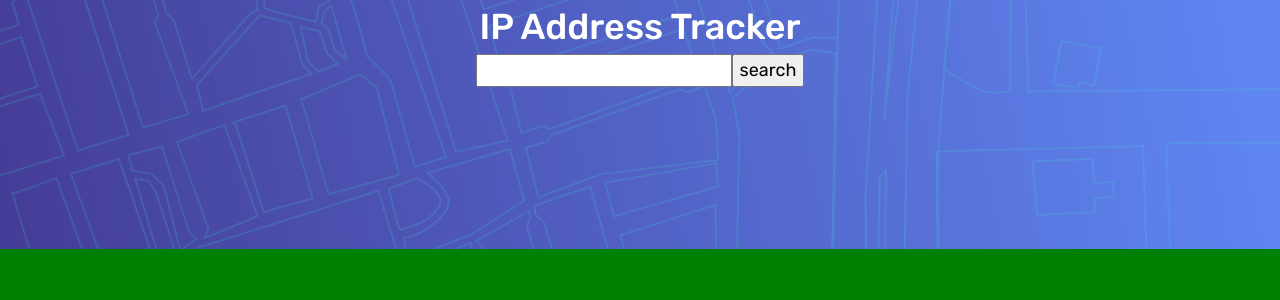
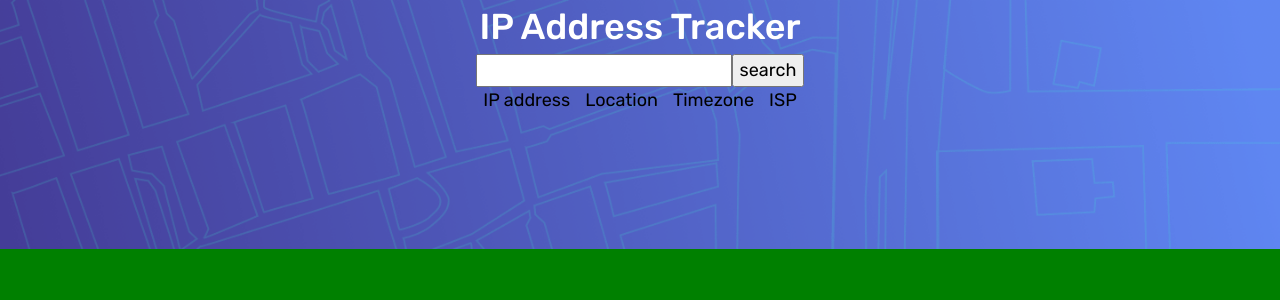
Before and after one commit to puerchik/ip_address_tracker, a React (Vite) app: page / in a window 1280 px wide. Shown: the top 300 px of the page. Built offline with nearby package versions, Linux system fonts and the light colour scheme.

Commit message:
layout InfoForm component

```diff
--- /dev/null
+++ b/src/components/IPinfo/IPinfo.tsx
@@ -0,0 +1,21 @@
+import styled from 'styled-components'
+
+export const IPinfo = () => {
+  return (
+    <>
+      <S.InfoList>
+        <li>IP address</li>
+        <li>Location</li>
+        <li>Timezone</li>
+        <li>ISP</li>
+      </S.InfoList>
+    </>
+  )
+}
+
+const S = {
+  InfoList: styled.ul`
+    display: flex;
+    column-gap: 15px;
+  `,
+}
--- /dev/null
+++ b/src/components/IPinfo/index.ts
@@ -0,0 +1 @@
+export { IPinfo } from './IPinfo'
--- a/src/components/infoForm/InfoForm.tsx
+++ b/src/components/infoForm/InfoForm.tsx
@@ -1,3 +1,4 @@
+import { IPinfo } from 'components/IPinfo'
 import { SearchInput } from 'components/SearchInput'
 import styled from 'styled-components'
 
@@ -7,6 +8,7 @@ export const InfoForm = () => {
       <S.InfoFormInner>
         <S.Title>IP Address Tracker</S.Title>
         <SearchInput />
+        <IPinfo />
       </S.InfoFormInner>
     </>
   )
--- a/src/styles/normalize.ts
+++ b/src/styles/normalize.ts
@@ -67,6 +67,10 @@ button {
   font: inherit;
 }
 
+ol, ul {
+	list-style: none;
+}
+
 html,
 body,
 #root {
```
